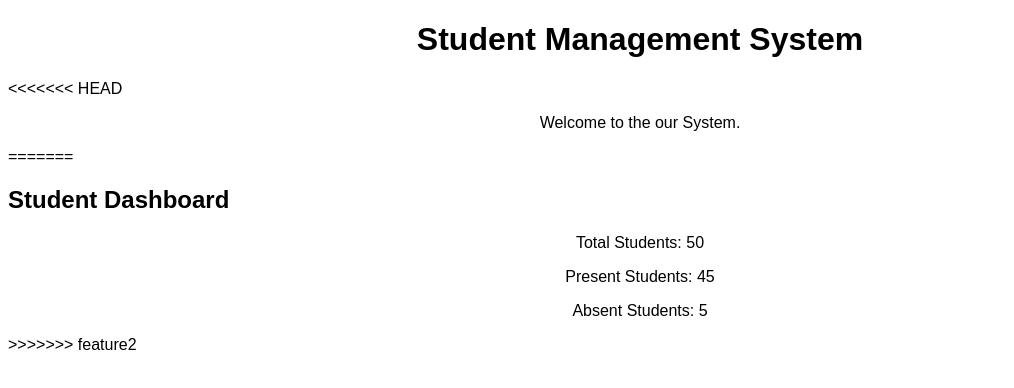
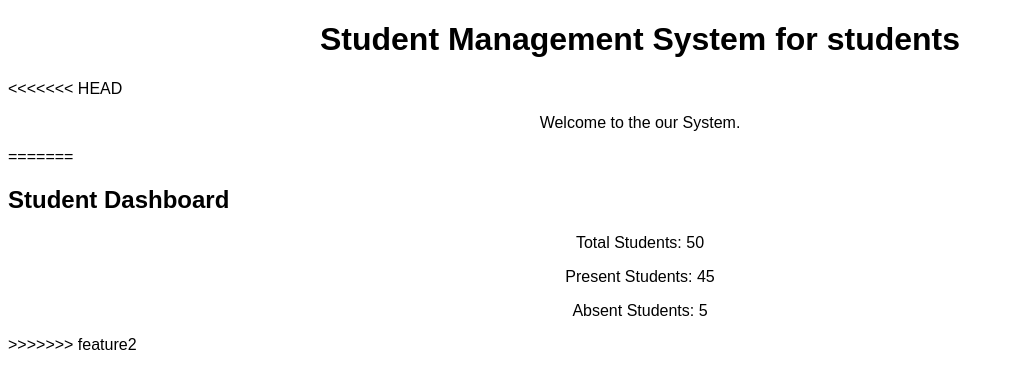
Before and after one commit to Jimpal1811/Git-Practical, a plain HTML site: page index.html in a window 1280 px wide. Shown: the whole page, without its empty margins (0-1014 px from the left). Drawn offline with Linux system fonts and the light colour scheme.

Commit message:
initial commit

```diff
--- a/index.html
+++ b/index.html
@@ -7,7 +7,7 @@
 
 <body>
 
-    <h1>Student Management System</h1>
+    <h1>Student Management System for students</h1>
 
 <<<<<<< HEAD
     <p>Welcome to the our System.</p>
```
